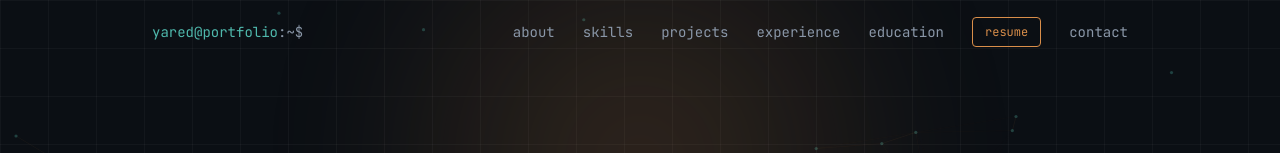
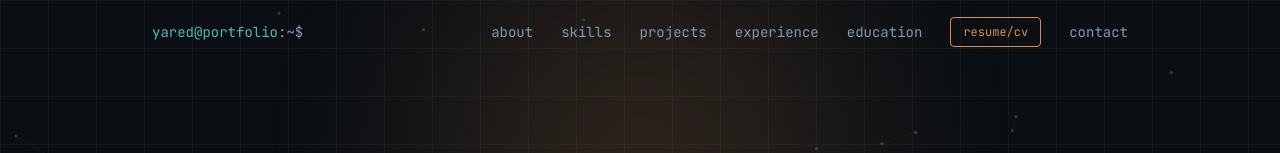
Before and after one commit to Yared-Worku/Yared-Portfolio, a React (Vite) app: page / in a window 1280 px wide. Shown: the top 153 px of the page. Built offline with nearby package versions, Linux system fonts and the light colour scheme.

Commit message:
resume/cv

```diff
--- a/src/components/Nav.jsx
+++ b/src/components/Nav.jsx
@@ -6,7 +6,7 @@ const LINKS = [
   { id: 'projects', label: 'projects' },
   { id: 'experience', label: 'experience' },
   { id: 'education', label: 'education' },
-  { id: 'resume', label: 'resume', cta: true },
+  { id: 'resume', label: 'resume/cv', cta: true },
   { id: 'contact', label: 'contact' },
 ]
 
```
